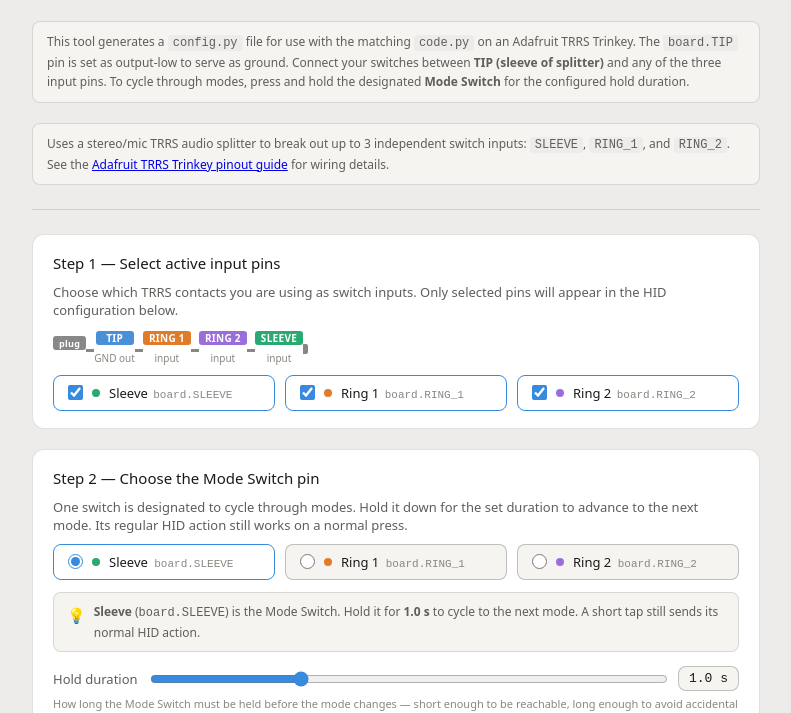
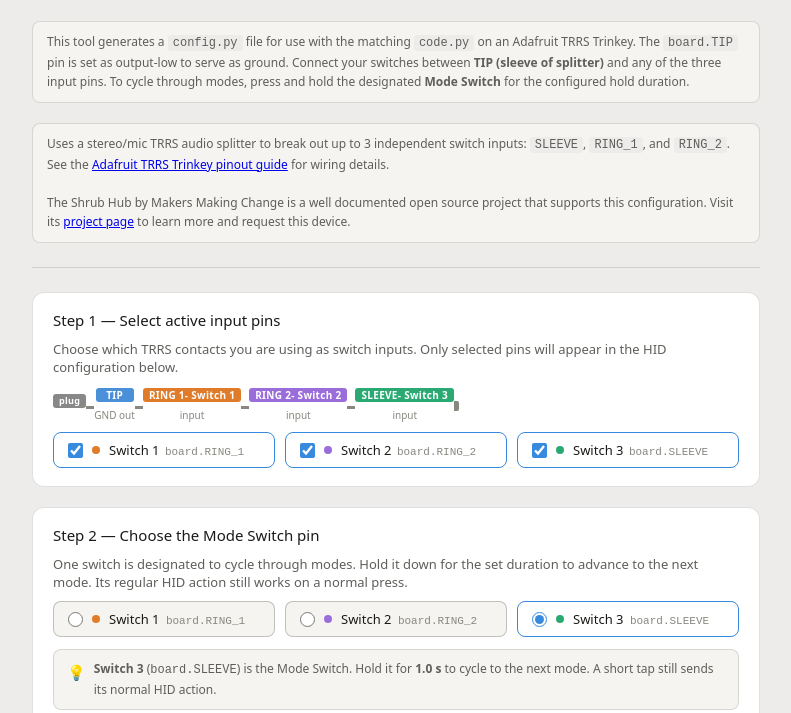
Before and after one commit to loretod/TRRS-Configurator, a plain HTML site: page index.html in a window 1280 px wide. Shown: the part 87-800 px from the top of the page, without its empty margins (244-1035 px from the left). Drawn offline with Linux system fonts and the light colour scheme.

Commit message:
rename html file for pages with settings updates + readme updates

```diff
--- a/trrs-trinkey-configurator.html
+++ b/index.html
@@ -179,8 +179,10 @@
     To cycle through modes, press and hold the designated <strong>Mode Switch</strong> for the configured hold duration.
   </div>
   <div class="info-box">
-    Uses a stereo/mic TRRS audio splitter to break out up to 3 independent switch inputs: <code>SLEEVE</code>, <code>RING_1</code>, and <code>RING_2</code>.
-    See the <a href="https://learn.adafruit.com/adafruit-trrs-trinkey/pinouts" target="_blank">Adafruit TRRS Trinkey pinout guide</a> for wiring details.
+    <p>Uses a stereo/mic TRRS audio splitter to break out up to 3 independent switch inputs: <code>SLEEVE</code>, <code>RING_1</code>, and <code>RING_2</code>.
+    See the <a href="https://learn.adafruit.com/adafruit-trrs-trinkey/pinouts" target="_blank">Adafruit TRRS Trinkey pinout guide</a> for wiring details.</p>
+    <br>
+    <p>The Shrub Hub by Makers Making Change is a well documented open source project that supports this configuration. Visit its <a href="https://www.makersmakingchange.com/product/shrub-hub-usb-switch-interface/01tJR000009NpUTYA0" target="_blank">project page</a> to learn more and request this device.</p>
   </div>
 
   <hr class="section-divider">
@@ -203,17 +205,17 @@
       </div>
       <div class="trrs-connector"></div>
       <div class="trrs-segment">
-        <div class="trrs-bar" style="background:#e07b2a;">RING 1</div>
+        <div class="trrs-bar" style="background:#e07b2a;">RING 1- Switch 1</div>
         <div style="font-size:10px;color:var(--text3);margin-top:2px;">input</div>
       </div>
       <div class="trrs-connector"></div>
       <div class="trrs-segment">
-        <div class="trrs-bar" style="background:#9b6ddb;">RING 2</div>
+        <div class="trrs-bar" style="background:#9b6ddb;">RING 2- Switch 2</div>
         <div style="font-size:10px;color:var(--text3);margin-top:2px;">input</div>
       </div>
       <div class="trrs-connector"></div>
       <div class="trrs-segment">
-        <div class="trrs-bar" style="background:#2aaa72;">SLEEVE</div>
+        <div class="trrs-bar" style="background:#2aaa72;">SLEEVE- Switch 3</div>
         <div style="font-size:10px;color:var(--text3);margin-top:2px;">input</div>
       </div>
       <div class="trrs-plug-end"></div>
@@ -243,7 +245,7 @@
     <div class="hold-row">
       <label for="hold-slider">Hold duration</label>
       <div class="hold-slider-wrap">
-        <input type="range" id="hold-slider" min="0.2" max="3.0" step="0.1" value="1.0" oninput="updateHoldDisplay(this.value)">
+        <input type="range" id="hold-slider" min="0.2" max="5.0" step="0.1" value="1.0" oninput="updateHoldDisplay(this.value)">
         <span class="hold-value-badge" id="hold-value-badge">1.0 s</span>
       </div>
     </div>
@@ -279,9 +281,9 @@ const MODES = [
 ];
 
 const ALL_PINS = [
-  { id: "sleeve", label: "Sleeve",  badge: "board.SLEEVE", color: "#2aaa72" },
-  { id: "ring_1", label: "Ring 1",  badge: "board.RING_1", color: "#e07b2a" },
-  { id: "ring_2", label: "Ring 2",  badge: "board.RING_2", color: "#9b6ddb" },
+  { id: "ring_1", label: "Switch 1",  badge: "board.RING_1", color: "#e07b2a" },
+  { id: "ring_2", label: "Switch 2",  badge: "board.RING_2", color: "#9b6ddb" },
+  { id: "sleeve", label: "Switch 3",  badge: "board.SLEEVE", color: "#2aaa72" },
 ];
 
 const CONSUMER_CODES = [
```
Also changed, not shown: 1 other file.
